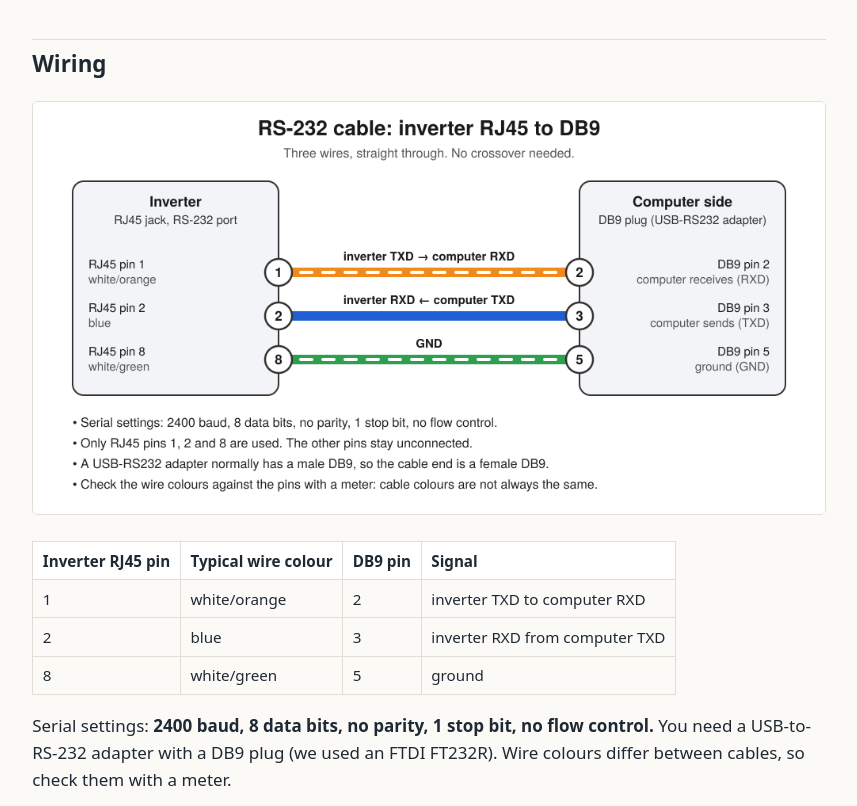
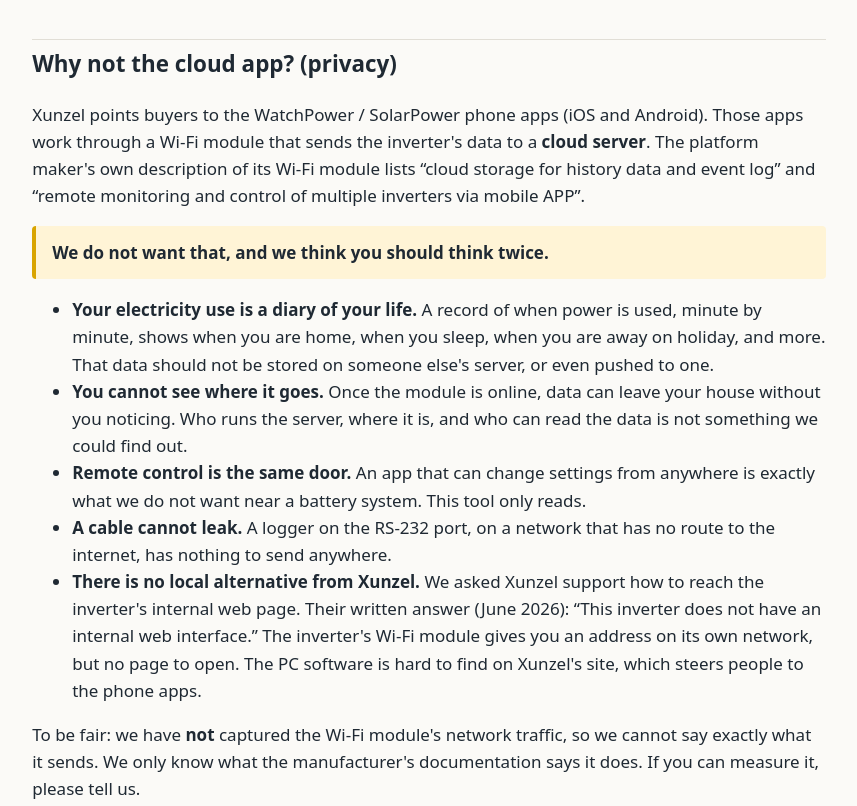
Before and after one commit to Terramadas/Xunzel-RS232-Protocol, a plain HTML site: page index.html in a window 1280 px wide. Shown: the part 1647-2453 px from the top of the page, without its empty margins (211-1068 px from the left). Drawn offline with Linux system fonts and the light colour scheme.

Commit message:
small update

```diff
--- a/index.html
+++ b/index.html
@@ -69,6 +69,7 @@
   <nav aria-label="Contents">
     <ul>
       <li><a href="#why">Why read-only</a></li>
+      <li><a href="#privacy">Privacy</a></li>
       <li><a href="#wiring">Wiring</a></li>
       <li><a href="#start">Quick start</a></li>
       <li><a href="#commands">Commands</a></li>
@@ -95,6 +96,18 @@
   <li><strong>To change a setting,</strong> do it on the inverter itself, following Xunzel's instructions.</li>
 </ul>
 <p>The rule is enforced in code: the script has a whitelist of query commands (all start with <code>Q</code>), one place that writes to the port, no way to type a command, and a self-test that checks setting commands are refused.</p>
+
+<h2 id="privacy">Why not the cloud app? (privacy)</h2>
+<p>Xunzel points buyers to the WatchPower / SolarPower phone apps (iOS and Android). Those apps work through a Wi-Fi module that sends the inverter's data to a <strong>cloud server</strong>. The platform maker's own description of its Wi-Fi module lists &ldquo;cloud storage for history data and event log&rdquo; and &ldquo;remote monitoring and control of multiple inverters via mobile APP&rdquo;.</p>
+<p class="note"><strong>We do not want that, and we think you should think twice.</strong></p>
+<ul>
+  <li><strong>Your electricity use is a diary of your life.</strong> A record of when power is used, minute by minute, shows when you are home, when you sleep, when you are away on holiday, and more. That data should not be stored on someone else's server, or even pushed to one.</li>
+  <li><strong>You cannot see where it goes.</strong> Once the module is online, data can leave your house without you noticing. Who runs the server, where it is, and who can read the data is not something we could find out.</li>
+  <li><strong>Remote control is the same door.</strong> An app that can change settings from anywhere is exactly what we do not want near a battery system. This tool only reads.</li>
+  <li><strong>A cable cannot leak.</strong> A logger on the RS-232 port, on a network that has no route to the internet, has nothing to send anywhere.</li>
+  <li><strong>There is no local alternative from Xunzel.</strong> We asked Xunzel support how to reach the inverter's internal web page. Their written answer (June 2026): &ldquo;This inverter does not have an internal web interface.&rdquo; The inverter's Wi-Fi module gives you an address on its own network, but no page to open. The PC software is hard to find on Xunzel's site, which steers people to the phone apps.</li>
+</ul>
+<p>To be fair: we have <strong>not</strong> captured the Wi-Fi module's network traffic, so we cannot say exactly what it sends. We only know what the manufacturer's documentation says it does. If you can measure it, please tell us.</p>
 
 <h2 id="wiring">Wiring</h2>
 <figure>
@@ -149,7 +162,7 @@ python3 xunzel_readonly.py</code></pre>
 <h3>Is it safe for my warranty?</h3>
 <p>We only send read queries, like monitoring software does, but we cannot speak for Xunzel. Check your own warranty terms.</p>
 <h3>Why not use WatchPower?</h3>
-<p>You can. This is a small, scriptable alternative that runs without a GUI, logs to CSV and is easy to turn into an always-on logger (Arduino or Raspberry Pi with a MAX3232 level shifter).</p>
+<p>The mobile app and Wi-Fi module send your data to a cloud server (see <a href="#privacy">Privacy</a>). This tool keeps everything local, logs to CSV and is easy to turn into an always-on logger (Arduino or Raspberry Pi with a MAX3232 level shifter).</p>
 <h3>Where is the manual for the IXS-ON 7200?</h3>
 <p>Your kit comes with a paper copy. Xunzel's datasheet lists the specifications; for the full manual ask <a href="mailto:info@xunzel.com">info@xunzel.com</a>.</p>
 
```
Also changed, not shown: 1 other file.
